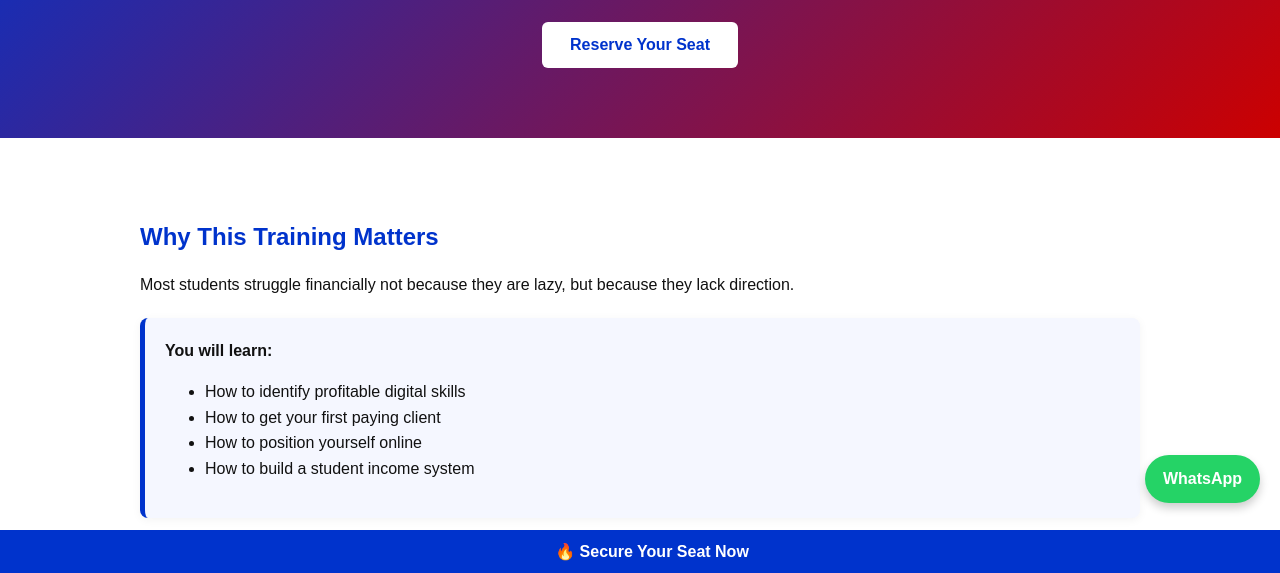
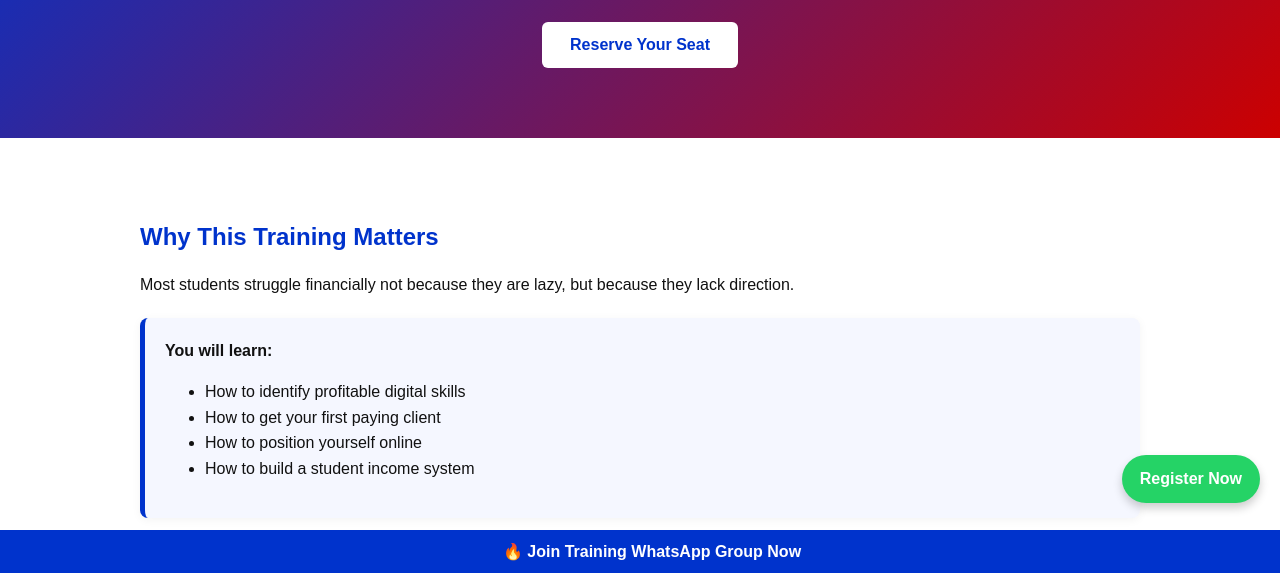
Before and after one commit to ajibeshinolalekan-sketch/student-business-summit, a plain HTML site: page index.html in a window 1280 px wide. Shown: the part 227-800 px from the top of the page. Drawn offline with Linux system fonts and the light colour scheme.

Commit message:
Update index.html

```diff
--- a/index.html
+++ b/index.html
@@ -252,11 +252,18 @@
 </div>
 
 <!-- WHATSAPP -->
-<a class="whatsapp" href="https://wa.me/2349023125118">WhatsApp</a>
+<a class="whatsapp" href="https://wa.me/2349023125118"?text=Hello%2C%20I%20want%20to%20register%20for%20Student%20Business%20Summit%20V2.%20My%20name%20is%20_____.%20Please%20send%20me%20full%20details."
+   target="_blank">
+   Register Now
+</a>
 
 <!-- STICKY CTA -->
 <div class="sticky-cta">
-  <a href="#register">🔥 Secure Your Seat Now</a>
+  <a href="https://chat.whatsapp.com/LfLZ0R2ZgbG3lvuhVA0tyF"
+   target="_blank"
+   rel="noopener noreferrer">
+🔥 Join Training WhatsApp Group Now
+  </a>
 </div>
 
 <!-- COUNTDOWN SCRIPT -->
```
